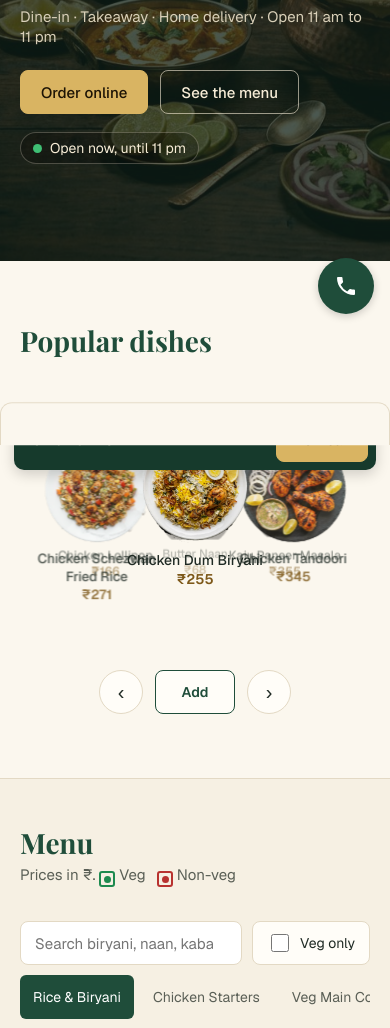
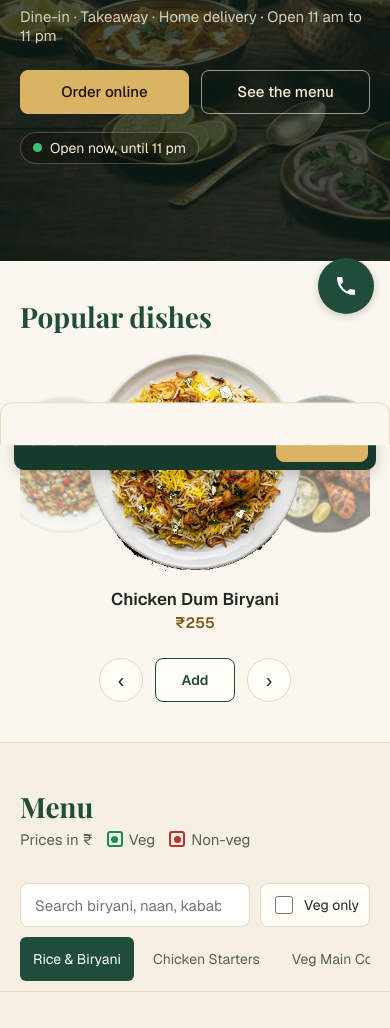
Before and after one commit to suraj00777/albahar, a plain HTML site: page index.html in a window 390 px wide. Shown: the part 444-1472 px from the top of the page. Drawn offline with nearby package versions, Linux system fonts and the light colour scheme.

Commit message:
Fix mobile: carousel captions overlap, header logo, small-screen layout

```diff
--- a/index.html
+++ b/index.html
@@ -41,8 +41,9 @@
       .x-ann { position: relative; z-index: 31; background: var(--x-crimson); color: #fff; text-align: center; padding: 8px 16px; font-size: 14px; }
       /* nav */
       .x-nav { position: sticky; top: 0; z-index: 30; height: var(--x-navh); display: flex; align-items: center; gap: 14px; padding: 0 16px; background: var(--x-deep); border-bottom: 1px solid #0f2a20; }
-      .x-nav__brand { display: flex; align-items: center; gap: 10px; color: var(--x-light); font: 700 18px/1 var(--x-serif); }
-      .x-badge3d { width: 74px; height: 38px; perspective: 300px; }
+      .x-nav__brand { display: flex; align-items: center; gap: 10px; min-width: 0; min-height: var(--tap); color: var(--x-light); font: 700 18px/1 var(--x-serif); }
+      .x-nav__name { white-space: nowrap; overflow: hidden; text-overflow: ellipsis; min-width: 0; }
+      .x-badge3d { position: relative; display: block; flex: none; width: 74px; height: 38px; perspective: 300px; }
       .x-badge3d div { width: 100%; height: 100%; transform-style: preserve-3d; transform: rotateY(-10deg); }
       .x-badge3d img { position: absolute; inset: 0; width: 100%; height: 100%; object-fit: contain; }
       .x-nav__links { display: flex; gap: 4px; margin-left: auto; }
@@ -52,7 +53,14 @@
       .x-nav .x-btn:hover { background: rgb(255 255 255 / 0.08); }
       .x-cartbtn { position: relative; }
       .x-cartbtn b { position: absolute; top: -4px; right: -4px; min-width: 20px; height: 20px; border-radius: 10px; background: var(--x-crimson); color: #fff; font-size: 12px; display: grid; place-items: center; padding: 0 5px; }
-      @media (max-width: 760px) { .x-nav__links { display: none; } .x-nav .x-cartbtn { margin-left: auto; } .x-nav__brand span { display: none; } }
+      .x-nav .x-cartbtn { flex: none; }
+      @media (max-width: 760px) {
+        .x-nav { gap: 10px; padding: 0 12px; }
+        .x-nav__links { display: none; }
+        .x-nav .x-cartbtn { margin-left: auto; }
+        .x-nav__brand { gap: 8px; font-size: 17px; }
+        .x-badge3d { width: 70px; height: 36px; }
+      }
       /* hero */
       .x-hero { position: relative; min-height: min(76svh, 680px); overflow: hidden; display: grid; align-items: center; isolation: isolate; background: var(--x-deep); color: var(--x-light); }
       .x-hero__bg { position: absolute; inset: 0; z-index: -2; }
@@ -86,18 +94,25 @@
       .x-sec__head p { color: var(--x-muted); max-width: 62ch; }
       /* carousel */
       .x-sig { background: var(--x-night2); border-bottom: 1px solid var(--x-line); }
-      .x-stage { position: relative; height: 330px; perspective: 1200px; touch-action: pan-y; cursor: grab; user-select: none; -webkit-user-select: none; }
+      .x-sig { overflow-x: clip; }
+      .x-stage { position: relative; height: 210px; overflow: hidden; perspective: 1200px; touch-action: pan-y; cursor: grab; user-select: none; -webkit-user-select: none; }
       .x-stage:active { cursor: grabbing; }
-      .x-ring { position: absolute; left: 50%; top: 38%; width: 0; height: 0; transform-style: preserve-3d; }
+      .x-ring { position: absolute; left: 50%; top: 50%; width: 0; height: 0; transform-style: preserve-3d; }
       .x-dish { position: absolute; width: var(--d, 160px); height: var(--d, 160px); margin: calc(var(--d, 160px) / -2) 0 0 calc(var(--d, 160px) / -2); transform-style: preserve-3d; }
       .x-dish img { width: 100%; height: 100%; object-fit: contain; pointer-events: none; }
-      .x-dish__cap { position: absolute; top: 100%; left: -30px; right: -30px; margin: 8px 0 0; text-align: center; font-size: 14px; line-height: 1.35; color: var(--x-cream); }
-      .x-dish__cap b { display: block; font-weight: 500; }
-      .x-dish__cap span { color: var(--x-gold2); font-weight: 600; }
-      .x-front { display: flex; align-items: center; justify-content: center; gap: 12px; min-height: var(--tap); margin-top: 8px; }
+      .x-dish__cap { display: none !important; }
+      .x-cap { max-width: 320px; margin: 8px auto 0; text-align: center; line-height: 1.35; min-height: calc(2 * 1.35em + 1.35em); }
+      .x-cap b { display: -webkit-box; -webkit-line-clamp: 2; line-clamp: 2; -webkit-box-orient: vertical; overflow: hidden; font: 600 17px/1.35 var(--x-ui); color: var(--x-cream); }
+      .x-cap span { display: block; margin-top: 2px; color: var(--x-gold2); font-weight: 600; font-size: 15px; }
+      .x-front { display: flex; align-items: center; justify-content: center; gap: 12px; min-height: var(--tap); margin-top: 12px; }
+      @media (max-width: 600px) {
+        .x-sig { padding-block: 40px; }
+        .x-sig .x-sec__head { margin-bottom: 12px; }
+        .x-cap { margin-top: 6px; }
+        .x-front { margin-top: 10px; }
+      }
       .x-arrow { width: var(--tap); height: var(--tap); border-radius: 50%; border: 1px solid var(--x-line); background: var(--x-card); color: var(--x-cream); font-size: 20px; line-height: 1; cursor: pointer; transition: background var(--dur-quick); }
       .x-arrow:hover { background: var(--x-night); }
-      @media (max-width: 640px) { .x-stage { height: 280px; } }
       /* menu */
       .x-tools { position: sticky; top: var(--x-navh); z-index: 20; background: var(--x-night); border-bottom: 1px solid var(--x-line); padding: 10px 0; }
       .x-tools__row { display: flex; gap: 10px; align-items: center; }
@@ -280,6 +295,25 @@
       .x-ol code { background: var(--x-night); padding: 2px 6px; border-radius: 6px; font-size: 13px; }
       .x-toast { position: fixed; z-index: 120; left: 50%; top: 18px; transform: translate(-50%, -150%); padding: 12px 18px; border-radius: 8px; background: var(--x-deep); color: var(--x-light); font-weight: 500; transition: transform .35s var(--ease-out); }
       .x-toast.is-on { transform: translate(-50%, 0); }
+      /* small-screen safety */
+      html, body { overflow-x: clip; }
+      .x-legend { display: flex; flex-wrap: wrap; align-items: center; gap: 4px 14px; }
+      .x-legend > span { display: inline-flex; align-items: center; gap: 6px; white-space: nowrap; }
+      .x-line > div { min-width: 0; overflow-wrap: anywhere; }
+      .x-visit dd, .x-foot p, .x-ocard { overflow-wrap: anywhere; }
+      @media (max-width: 600px) {
+        .x-hero h1 { font-size: clamp(34px, 10vw, 44px); }
+        .x-hero__cta .x-btn { flex: 1 1 140px; }
+        .x-live { max-width: 100%; box-sizing: border-box; }
+        .x-panel { padding: 18px; }
+        .x-drawer { padding-inline: 16px; }
+        .x-cartbar { padding-left: 14px; }
+      }
+      @media (max-width: 420px) {
+        .x-row2 { grid-template-columns: 1fr; gap: 0; }
+        .x-switch { padding: 0 10px; }
+        .x-step { grid-template-columns: 44px 22px 44px; }
+      }
       @media (prefers-reduced-motion: reduce) {
         .x-app *, .x-app *::before, .x-app *::after { animation: none !important; transition: none !important; }
       }
@@ -289,7 +323,7 @@
     <div class="page x-app" id="top">
       <div class="x-ann" id="x-ann" hidden></div>
       <header class="x-nav">
-        <a class="x-nav__brand" href="#top" aria-label="Hotel Al-Bahar, home"><span class="x-badge3d"><div id="x-badge"></div></span><span>Al-Bahar</span></a>
+        <a class="x-nav__brand" href="#top" aria-label="Hotel Al-Bahar, home"><span class="x-badge3d"><div id="x-badge"></div></span><span class="x-nav__name">Hotel Al-Bahar</span></a>
         <nav class="x-nav__links" aria-label="Sections">
           <a href="#signature">Popular</a><a href="#menu">Menu</a><a href="#about">About</a><a href="#track">Track order</a><a href="#visit">Find us</a>
         </nav>
@@ -328,17 +362,18 @@
           </div>
           <div class="x-stage" id="x-stage" role="region" aria-label="Popular dishes. Use the left and right arrow keys to turn." tabindex="0">
             <div class="x-ring" id="x-ring">
-              <div class="x-dish" data-id="chicken-dum-biryani"><img id="img-biryani" src="ab-biryani.png" alt="Chicken dum biryani" /><p class="x-dish__cap"><b>Chicken Dum Biryani</b><span>₹255</span></p></div>
-              <div class="x-dish" data-id="chicken-tandoori"><img id="img-tandoori" src="ab-tandoori.png" alt="Chicken tandoori" /><p class="x-dish__cap"><b>Chicken Tandoori</b><span>₹345</span></p></div>
-              <div class="x-dish" data-id="kaju-paneer-masala"><img id="img-paneer" src="ab-paneer.png" alt="Kaju paneer masala" /><p class="x-dish__cap"><b>Kaju Paneer Masala</b><span>₹355</span></p></div>
-              <div class="x-dish" data-id="butter-naan"><img id="img-naan" src="ab-naan.png" alt="Butter naan and paratha" /><p class="x-dish__cap"><b>Butter Naan</b><span>₹68</span></p></div>
-              <div class="x-dish" data-id="chicken-lollipop"><img id="img-lollipop" src="ab-lollipop.png" alt="Chicken lollipop" /><p class="x-dish__cap"><b>Chicken Lollipop</b><span>₹166</span></p></div>
-              <div class="x-dish" data-id="chicken-schezwan-fried-rice"><img id="img-friedrice" src="ab-friedrice.png" alt="Chicken schezwan fried rice" /><p class="x-dish__cap"><b>Chicken Schezwan Fried Rice</b><span>₹271</span></p></div>
+              <div class="x-dish" data-id="chicken-dum-biryani"><img id="img-biryani" src="ab-biryani.png" alt="Chicken dum biryani" /></div>
+              <div class="x-dish" data-id="chicken-tandoori"><img id="img-tandoori" src="ab-tandoori.png" alt="Chicken tandoori" /></div>
+              <div class="x-dish" data-id="kaju-paneer-masala"><img id="img-paneer" src="ab-paneer.png" alt="Kaju paneer masala" /></div>
+              <div class="x-dish" data-id="butter-naan"><img id="img-naan" src="ab-naan.png" alt="Butter naan and paratha" /></div>
+              <div class="x-dish" data-id="chicken-lollipop"><img id="img-lollipop" src="ab-lollipop.png" alt="Chicken lollipop" /></div>
+              <div class="x-dish" data-id="chicken-schezwan-fried-rice"><img id="img-friedrice" src="ab-friedrice.png" alt="Chicken schezwan fried rice" /></div>
             </div>
           </div>
+          <p class="x-cap" id="x-cap" aria-live="polite"><b>Chicken Dum Biryani</b><span>₹255</span></p>
           <div class="x-front">
             <button class="x-arrow" type="button" id="x-prev" aria-label="Previous dish">‹</button>
-            <div id="x-front" aria-live="polite"></div>
+            <div id="x-front"></div>
             <button class="x-arrow" type="button" id="x-next" aria-label="Next dish">›</button>
           </div>
         </div>
@@ -347,7 +382,7 @@
       <section class="x-sec" id="menu" style="padding-top: 48px">
         <div class="x-wrap x-sec__head">
           <h2>Menu</h2>
-          <p>Prices in ₹. <span class="x-nowrap"><span class="x-vd is-veg" style="display: inline-grid; vertical-align: -3px"></span> Veg</span> &nbsp; <span class="x-nowrap"><span class="x-vd" style="display: inline-grid; vertical-align: -3px"></span> Non-veg</span></p>
+          <p class="x-legend"><span>Prices in ₹</span><span><span class="x-vd is-veg"></span>Veg</span><span><span class="x-vd"></span>Non-veg</span></p>
         </div>
         <div class="x-tools">
           <div class="x-wrap">
@@ -691,19 +726,30 @@
   var carousel = (function () {
     var stage = $("#x-stage"), ring = $("#x-ring"), dishes = $$(".x-dish", ring), N = dishes.length, STEP = 360 / N;
     var ang = 0, vel = 0, drag = false, lastX = 0, R = 260, idle = !RM, front = -1, raf = 0, touched = 0;
-    function size() { var w = stage.clientWidth, d = Math.min(170, Math.max(110, w * 0.26)); R = Math.min(280, w * 0.34); stage.style.setProperty("--d", d + "px"); }
+    var small = false;
+    function size() {
+      var w = stage.clientWidth, vw = window.innerWidth || w, d;
+      small = vw <= 600;
+      if (small) { d = Math.min(w * 0.64, vw * 0.58); R = w * 0.46; }
+      else { d = Math.min(170, Math.max(110, w * 0.26)); R = Math.min(280, w * 0.34); }
+      stage.style.setProperty("--d", d + "px");
+      stage.style.height = Math.round(d + (small ? 12 : 30)) + "px";
+    }
     function draw() {
       ring.style.transform = "translateZ(" + (-R) + "px) rotateY(" + ang + "deg)";
-      dishes.forEach(function (d, i) { var rel = ((i * STEP + ang) % 360 + 540) % 360 - 180, c = Math.cos(rel * Math.PI / 180); d.style.transform = "rotateY(" + (i * STEP) + "deg) translateZ(" + R + "px) rotateY(" + (-(i * STEP + ang)) + "deg)"; d.style.opacity = (0.3 + 0.7 * (c + 1) / 2).toFixed(2); d.style.zIndex = Math.round((c + 1) * 50); });
+      dishes.forEach(function (d, i) {
+        var rel = ((i * STEP + ang) % 360 + 540) % 360 - 180, c = Math.cos(rel * Math.PI / 180), k = (c + 1) / 2;
+        var s = small ? 0.4 + 0.6 * k * k * k : 1, op = small ? 0.12 + 0.88 * k * k * k : 0.3 + 0.7 * k;
+        d.style.transform = "rotateY(" + (i * STEP) + "deg) translateZ(" + R + "px) rotateY(" + (-(i * STEP + ang)) + "deg) scale(" + s.toFixed(3) + ")";
+        d.style.opacity = op.toFixed(2); d.style.zIndex = Math.round((c + 1) * 50);
+      });
       var f = ((Math.round(-ang / STEP) % N) + N) % N;
       if (f !== front) { front = f; paintFront(); }
     }
-    function caps() {
-      dishes.forEach(function (d) { var it = byId(d.getAttribute("data-id")), cap = d.querySelector(".x-dish__cap"); if (it && cap) cap.innerHTML = "<b>" + esc(it.name) + "</b><span>" + inr(it.price) + "</span>"; });
-    }
     function paintFront() {
-      var it = byId(dishes[front].getAttribute("data-id")), el = $("#x-front");
-      if (!it) { el.innerHTML = ""; return; }
+      var it = byId(dishes[front].getAttribute("data-id")), el = $("#x-front"), cap = $("#x-cap");
+      if (!it) { el.innerHTML = ""; cap.innerHTML = ""; return; }
+      cap.innerHTML = "<b>" + esc(it.name) + "</b><span>" + inr(it.price) + "</span>";
       el.innerHTML = '<div data-ctl="' + it.id + '">' + ctlHTML(it.id) + "</div>";
     }
     function turn(dir) { ang = Math.round(ang / STEP) * STEP + dir * STEP; vel = 0; kick(); if (RM) draw(); }
@@ -725,7 +771,7 @@
     $("#x-next").addEventListener("click", function () { turn(-1); });
     window.addEventListener("resize", function () { size(); draw(); });
     size(); draw(); kick();
-    return { refresh: function () { caps(); front = -1; draw(); } };
+    return { refresh: function () { front = -1; draw(); } };
   })();
 
   /* ---------- menu ---------- */
```
